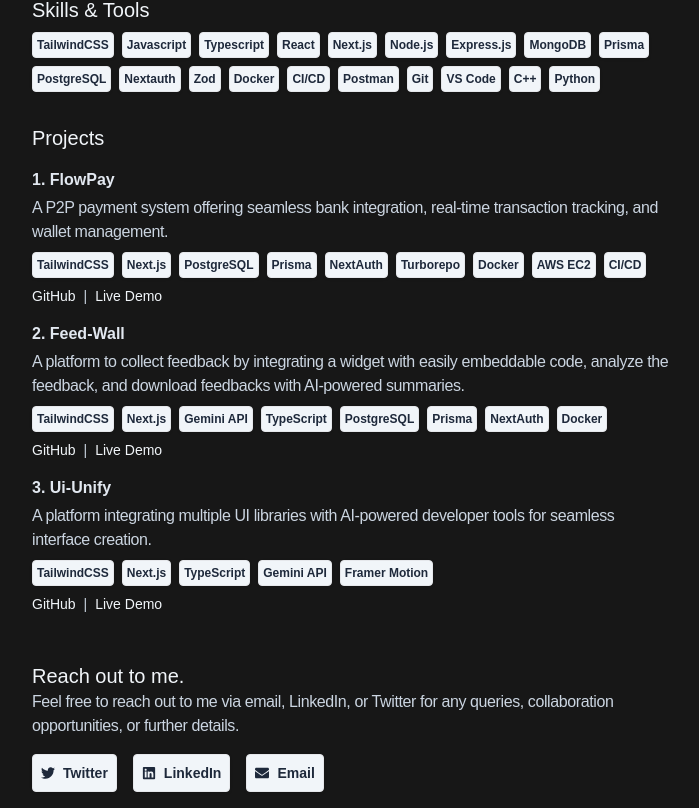
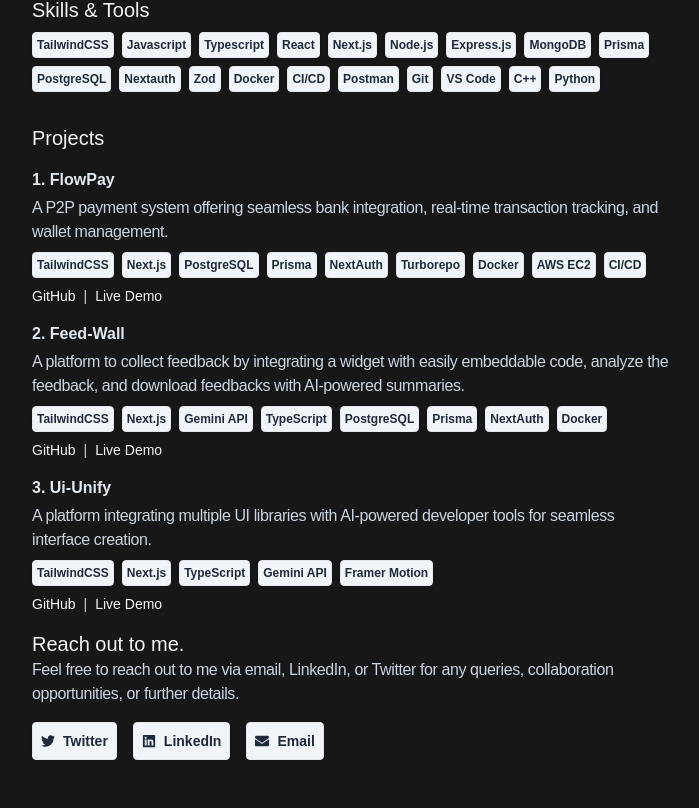
Before and after one commit to PankajKumardev/Minimal-portfolio, a Next.js app: page / in a window 1280 px wide. Shown: the part 356-1164 px from the top of the page, without its empty margins (288-987 px from the left). After the commit the page ends 1132 px from the top, so only its background shows below. Built offline with nearby package versions, Linux system fonts and the light colour scheme.

Commit message:
update contact links in Contact component to reflect new profiles and fix className typo

```diff
--- a/components/Contact.tsx
+++ b/components/Contact.tsx
@@ -5,12 +5,12 @@
 
 const contactMethods = [
   {
-    href: 'https://twitter.com/yourprofile',
+    href: 'https://x.com/pankajkumar_dev',
     icon: <FaTwitter />,
     label: 'Twitter',
   },
   {
-    href: 'https://linkedin.com/in/yourprofile',
+    href: 'https://www.linkedin.com/in/Pankajkumardev0',
     icon: <FaLinkedin />,
     label: 'LinkedIn',
   },
@@ -24,7 +24,7 @@
 export default function Contact() {
   return (
     <motion.div
-    className="mx-auto max-w-2xl md:px-4 px-8 mt-8"
+    className="mx-auto max-w-2xl md:px-4 px-8 mt-8]"
     initial={{ filter: 'blur(10px)' }}
     animate={{ filter: 'blur(0px)' }}
     transition={{ duration: 0.5 }}
```
